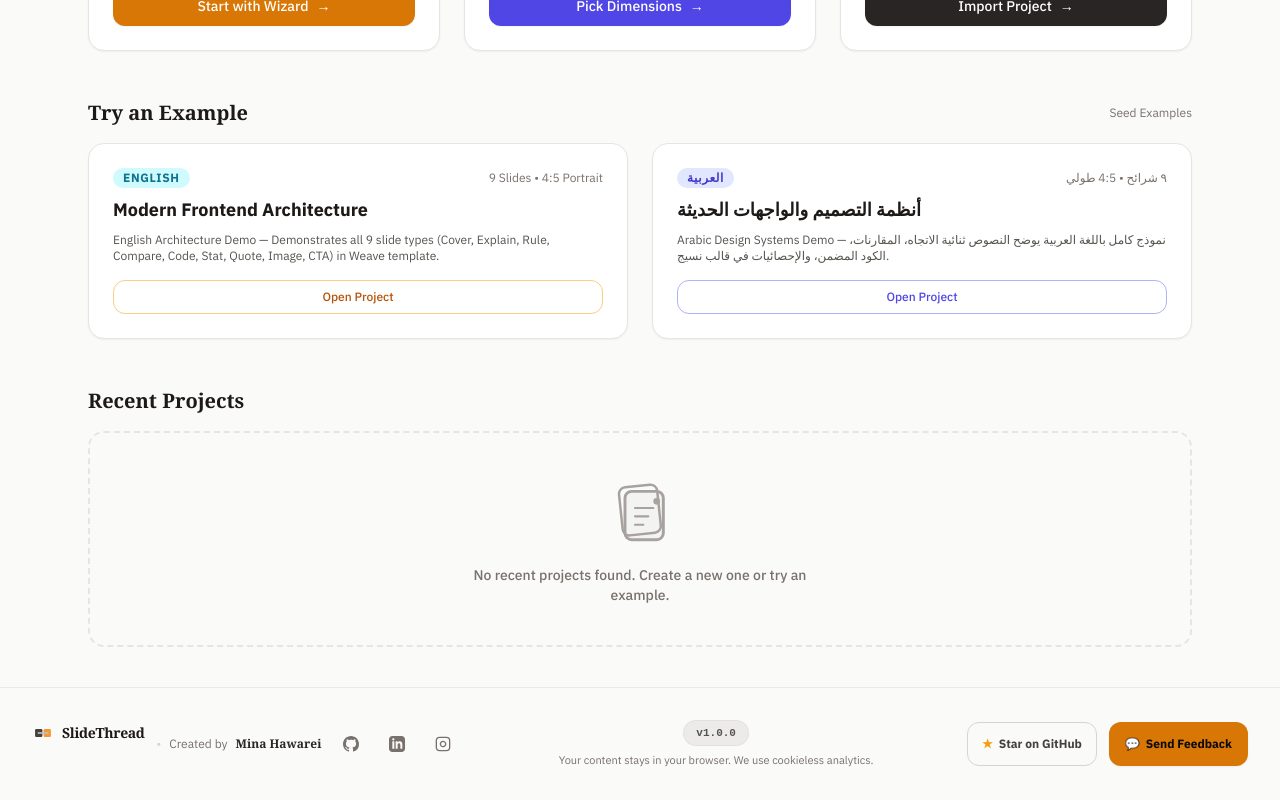
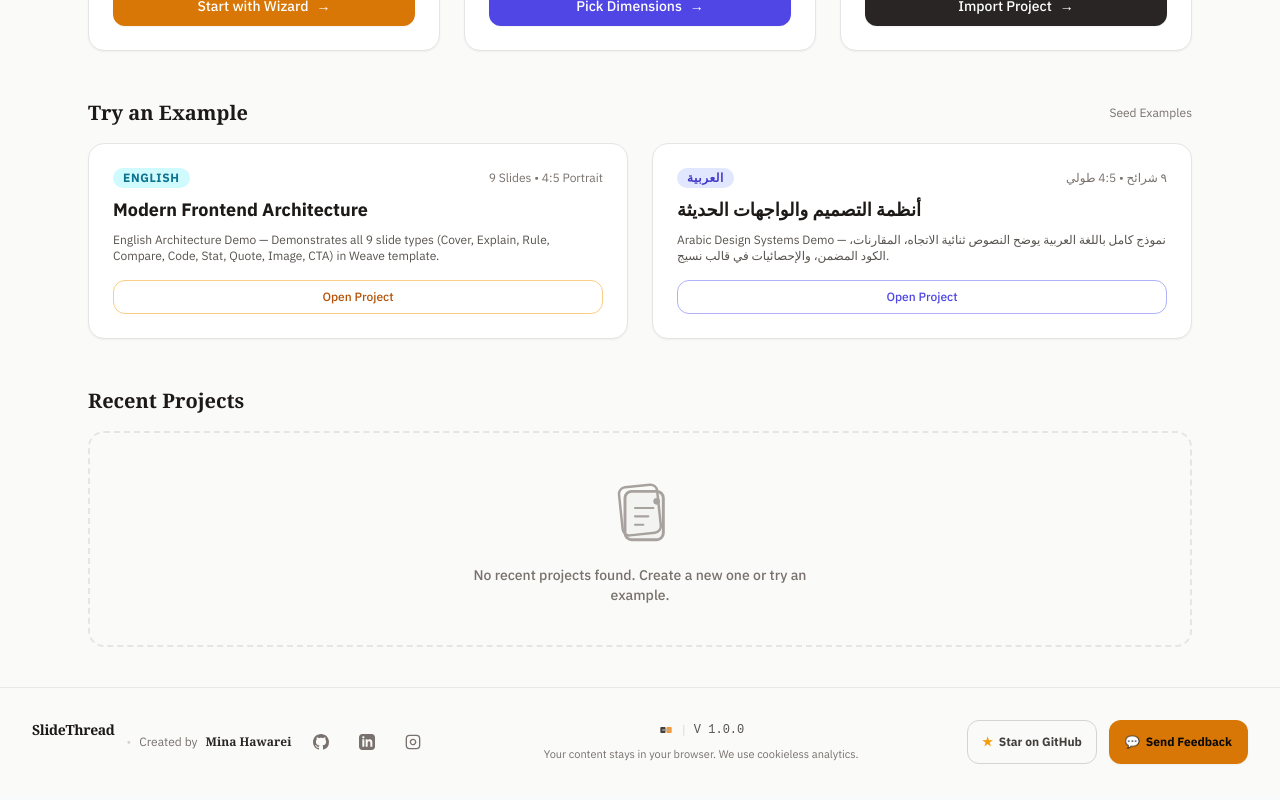
Before and after one commit to MinaHawarei/SlideThread, a React (Vite) app: page / in a window 1280 px wide. Shown: the part 1319-2119 px from the top of the page. Built offline with nearby package versions, Linux system fonts and the light colour scheme.

Commit message:
Center footer logo and plain text version

```diff
--- a/src/ui/common/Footer.tsx
+++ b/src/ui/common/Footer.tsx
@@ -29,7 +29,6 @@ export const Footer: React.FC<FooterProps> = ({
       >
         {/* Left: Brand mark & Creator */}
         <div className="flex items-center gap-2">
-          <LogoMark size={16} />
           <span className="font-serif font-bold text-stone-700 dark:text-stone-300">{APP_NAME}</span>
           <span className="text-stone-400">•</span>
           <span>{t('footer.createdBy')}</span>
@@ -44,10 +43,20 @@ export const Footer: React.FC<FooterProps> = ({
           </a>
         </div>
 
-        {/* Center: Version */}
-        <div className="flex items-center justify-center">
-          <span data-testid="footer-version" className="text-stone-400 dark:text-stone-500 font-mono text-[10px] bg-stone-200/50 dark:bg-stone-800/50 px-2 py-0.5 rounded-md">
-            v{APP_VERSION}
+        {/* Center: Logo & Version Pair */}
+        <div
+          data-testid="footer-brand-version"
+          className="flex items-center justify-center gap-2 whitespace-nowrap text-stone-600 dark:text-stone-300"
+          dir="ltr"
+        >
+          <span aria-hidden="true" className="inline-flex items-center shrink-0">
+            <LogoMark size={14} />
+          </span>
+          <span aria-hidden="true" className="text-stone-300 dark:text-stone-600 font-light select-none text-xs leading-none">
+            |
+          </span>
+          <span data-testid="footer-version" className="font-mono text-[11px] font-medium text-stone-600 dark:text-stone-400">
+            V {APP_VERSION}
           </span>
         </div>
 
@@ -83,10 +92,9 @@ export const Footer: React.FC<FooterProps> = ({
       className={`w-full border-t border-stone-200/80 dark:border-stone-800 bg-stone-50/90 dark:bg-stone-900/90 backdrop-blur-sm py-8 px-4 sm:px-8 text-xs text-stone-500 dark:text-stone-400 ${className}`}
     >
       <div className="max-w-7xl mx-auto flex flex-col md:flex-row items-center justify-between gap-6">
-        {/* Left Side: Brand mark with name & Creator credit */}
+        {/* Left Side: Brand name & Creator credit */}
         <div className="flex flex-col sm:flex-row items-center md:items-start gap-3 text-center md:text-left">
           <div className="flex items-center gap-2">
-            <LogoMark size={22} />
             <span className="font-serif font-bold text-sm tracking-tight text-stone-900 dark:text-stone-100">
               {APP_NAME}
             </span>
@@ -160,14 +168,26 @@ export const Footer: React.FC<FooterProps> = ({
           </div>
         </div>
 
-        {/* Center: Version in the middle + Privacy Note */}
-        <div className="flex flex-col items-center justify-center gap-1.5 text-center">
-          <span
-            data-testid="footer-version"
-            className="font-mono text-[11px] font-semibold text-stone-600 dark:text-stone-300 bg-stone-200/70 dark:bg-stone-800/70 px-3 py-1 rounded-full border border-stone-300/40 dark:border-stone-700/40 shadow-2xs"
+        {/* Center: Logo & Version Pair + Privacy Note */}
+        <div className="flex flex-col items-center justify-center gap-2 text-center order-first md:order-none">
+          <div
+            data-testid="footer-brand-version"
+            className="flex items-center justify-center gap-2 whitespace-nowrap text-stone-600 dark:text-stone-300"
+            dir="ltr"
           >
-            v{APP_VERSION}
-          </span>
+            <span aria-hidden="true" className="inline-flex items-center shrink-0">
+              <LogoMark size={16} />
+            </span>
+            <span aria-hidden="true" className="text-stone-300 dark:text-stone-600 font-light select-none text-xs leading-none">
+              |
+            </span>
+            <span
+              data-testid="footer-version"
+              className="font-mono text-xs font-medium text-stone-600 dark:text-stone-400"
+            >
+              V {APP_VERSION}
+            </span>
+          </div>
           <div data-testid="footer-privacy-note" className="text-center text-[11px] text-stone-500 dark:text-stone-400 max-w-sm">
             <span>{t('app.privacy')}</span>
           </div>
```
Also changed, not shown: 1 other file (tests, documents, lock files or other folders).
